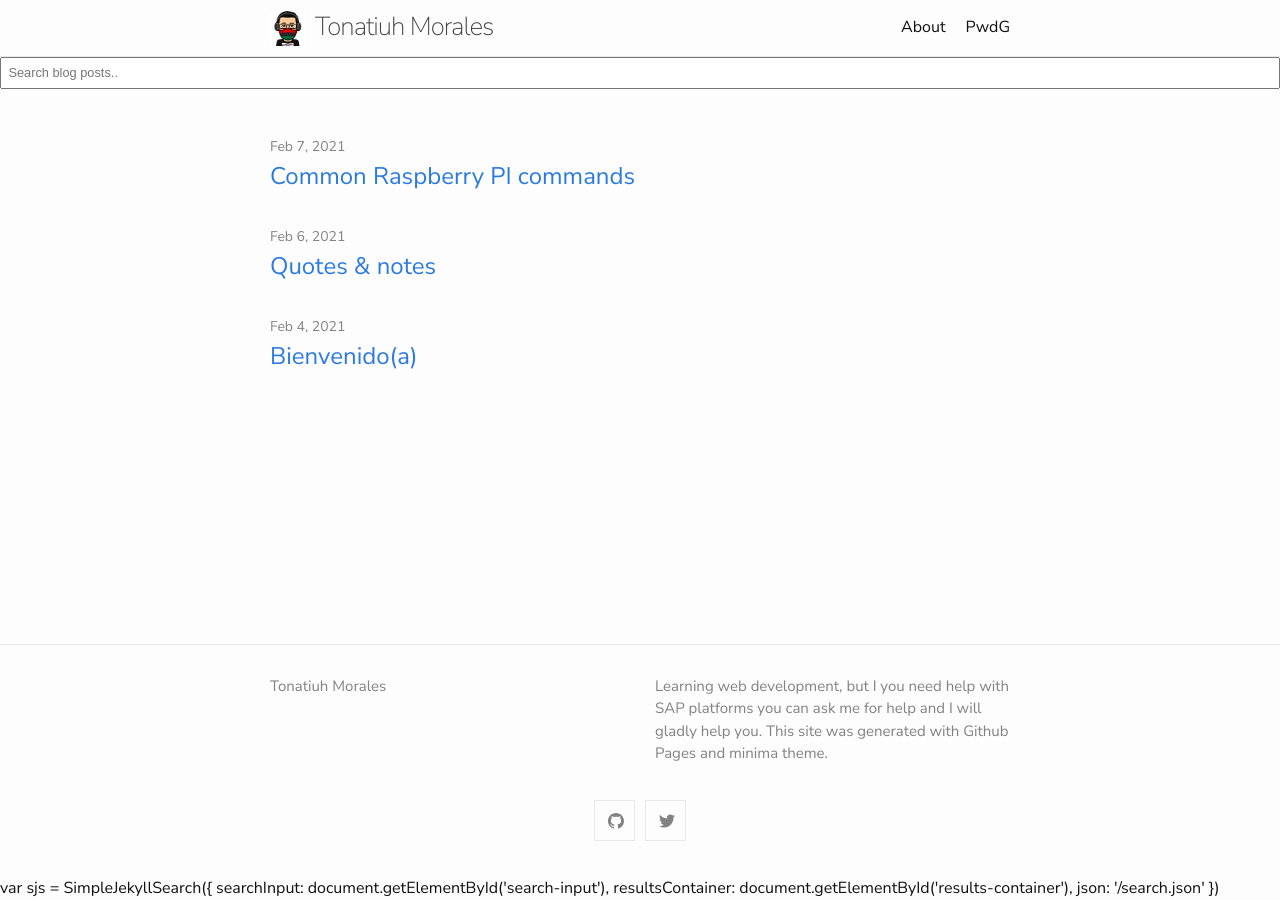
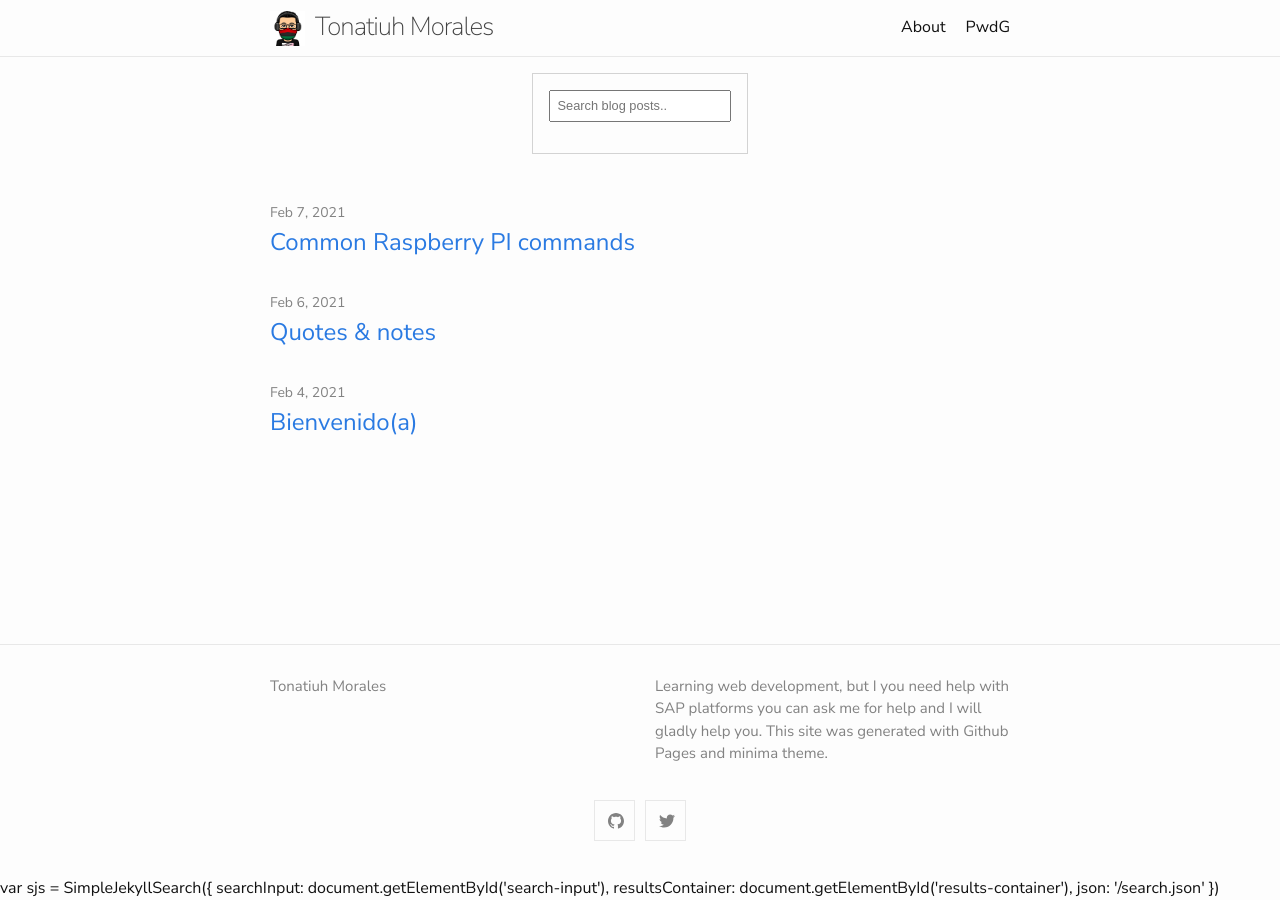
Before and after one commit to blackc0mb/blackc0mb.github.io, a Jekyll site: the page built from index.md, in a window 1280 px wide. Built offline with Jekyll 4.4.1, drawn with Linux system fonts in a browser that asks for light colours; comment, search, counter and statistics services are not loaded.

Commit message:
Update default.html

```diff
--- a/_layouts/default.html
+++ b/_layouts/default.html
@@ -8,8 +8,10 @@
     {%- include header.html -%}
 
     <!-- HTML elements for search -->
-    <input type="text" id="search-input" placeholder="Search blog posts..">
-    <ul id="results-container"></ul>
+    <div id="search-demo-container" class="wrapper">
+      <input type="text" id="search-input" placeholder="Search blog posts..">
+      <ul id="results-container"></ul>
+    </div>
 
     <main class="page-content" aria-label="Content">
       <div class="wrapper">
```
